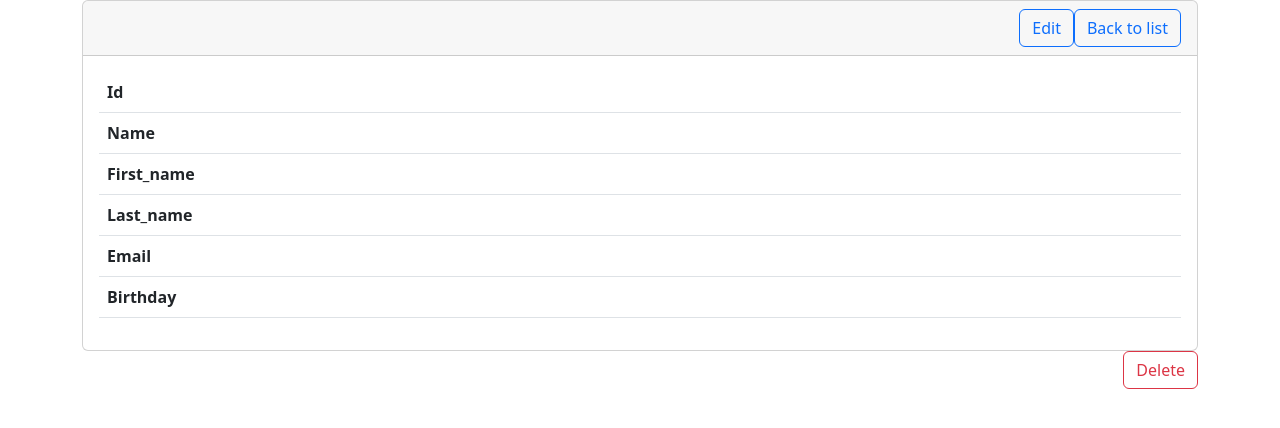
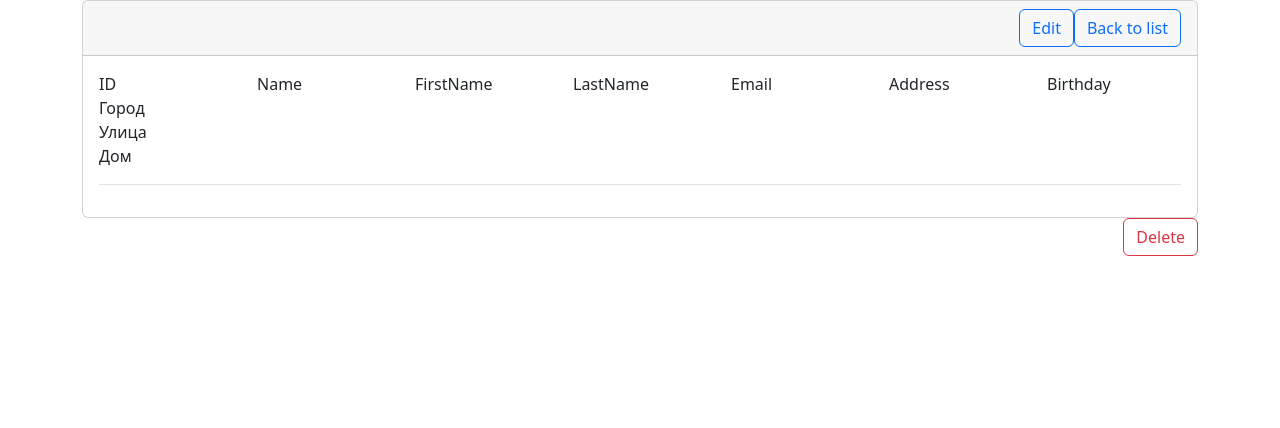
Before and after one commit to Deaglee731/students_symfony, a Symfony app: template templates/user/show.html.twig in a window 1280 px wide. Shown: the part 56-484 px from the top of the page. Run offline with Twig, Linux system fonts and the light colour scheme; the template is opened without the code that fills it, so the values that code supplies are empty; some libraries are stand-ins or nearby versions.

Commit message:
make address field to users

```diff
--- a/src/Entity/User.php
+++ b/src/Entity/User.php
@@ -220,6 +220,11 @@ class User
         return $this->address;
     }
 
+    public function getAddresString(): ?string
+    {
+        return "Город {$this->getAddress()['city']} ". "Улица {$this->getAddress()['street']} ". "Дом {$this->getAddress()['home']}";
+    }
+
     public function setAddress(?array $address): self
     {
         $this->address = $address;
--- a/templates/user/show.html.twig
+++ b/templates/user/show.html.twig
@@ -23,31 +23,60 @@
             </div>
             <div class="card-body">
                 <table class="table">
+                    <thead>
+                    <div class="row">
+                    <div class="col">ID</div>
+                    <div class="col">Name</div>
+                    <div class="col">FirstName</div>
+                    <div class="col">LastName</div>
+                    <div class="col">Email</div>
+                    <div class="col">Address</div>
+                    <div class="col">Birthday</div>
+                    </div>
+                    </thead>
                     <tbody>
-                    <tr>
-                        <th>Id</th>
-                        <td>{{ user.id }}</td>
-                    </tr>
-                    <tr>
-                        <th>Name</th>
-                        <td>{{ user.name }}</td>
-                    </tr>
-                    <tr>
-                        <th>First_name</th>
-                        <td>{{ user.firstName }}</td>
-                    </tr>
-                    <tr>
-                        <th>Last_name</th>
-                        <td>{{ user.lastName }}</td>
-                    </tr>
-                    <tr>
-                        <th>Email</th>
-                        <td>{{ user.email }}</td>
-                    </tr>
-                    <tr>
-                        <th>Birthday</th>
+                    <div class="row">
+                        <div class="col">
+                            {{ user.id }}
+                        </div>
+                    </div>
+                    <div class="row">
+                        <div class="col">
+                            {{ user.name }}
+                        </div>
+                    </div>
+                    <div class="row">
+                        <div class="col">
+                           {{ user.firstName }}
+                        </div>
+                    </div>
+                    <div class="row">
+                        <div class="col">
+                            {{ user.lastName }}
+                        </div>
+                    </div>
+                    <div class="row">
+                        <div class="col">
+                            {{ user.email }}
+                        </div>
+                    </div>
+                    <div class="row">
+                        <div class="col">
+                            Город
+                            <td>{{ user.getAddress['city'] }}</td>
+                        </div>
+                        <div class="col">
+                            Улица
+                            <td>{{ user.getAddress['street'] }}</td>
+                        </div>
+                        <div class="col">
+                            Дом
+                            <td>{{ user.getAddress['home'] }}</td>
+                        </div>
+                    </div>
+                    <div class="row">
                         <td>{{ user.birthday ? user.birthday|date('Y-m-d') : '' }}</td>
-                    </tr>
+                    </div>
                     </tbody>
                 </table>
             </div>
```
Also changed, not shown: src/Form/UserType.php (+7 -1 lines), 2 other files.
